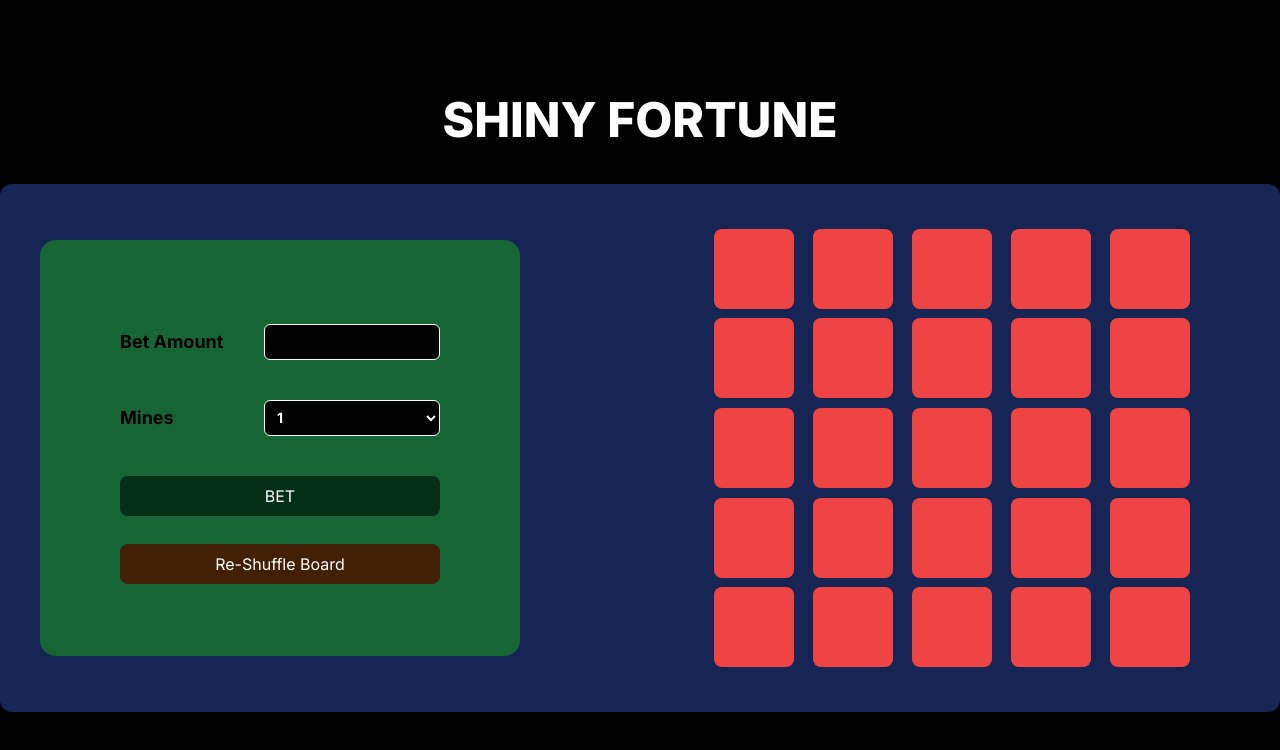
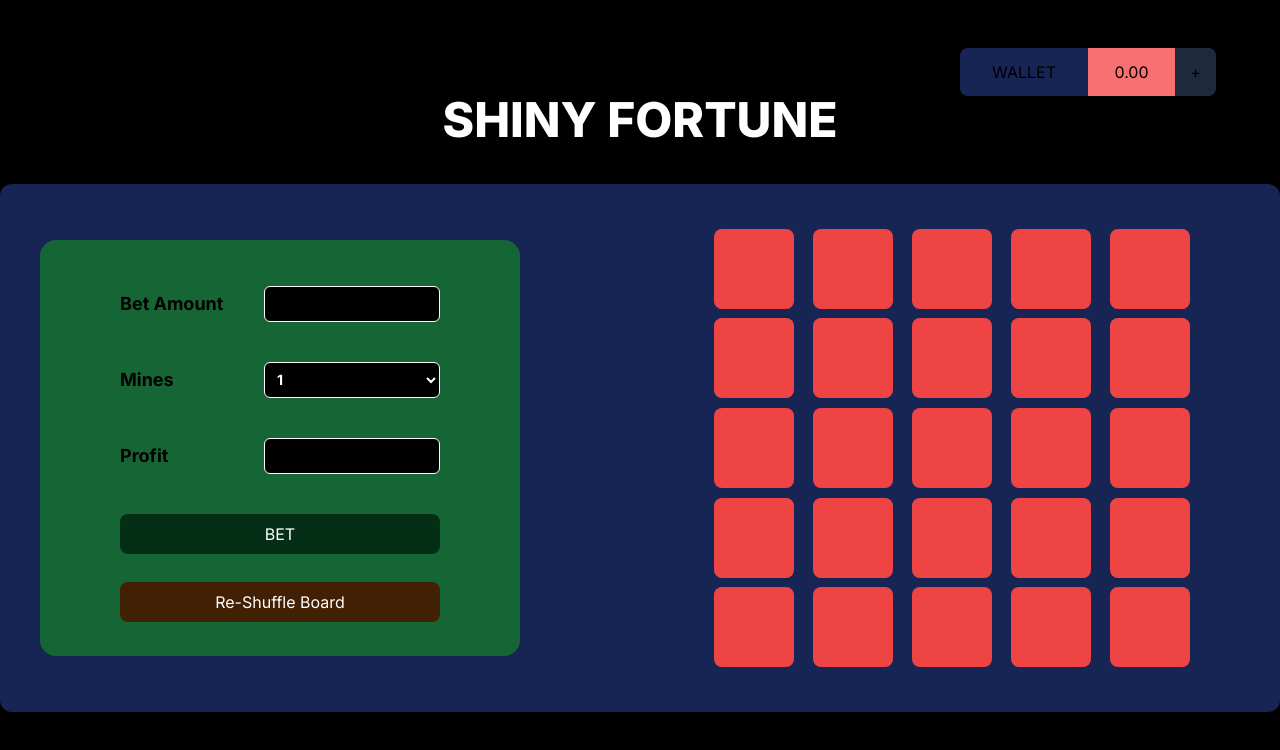
Before and after one commit to poswalsameer/MineRush, a Next.js app in the folder shinyfortune/: page / in a window 1280 px wide. Shown: the top 750 px of the page. Built offline with nearby package versions, Linux system fonts and the light colour scheme.

Commit message:
made some changes and added the ADD MONEY component to add money in the wallet

```diff
--- /dev/null
+++ b/shinyfortune/src/app/components/AddMoney.tsx
@@ -0,0 +1,29 @@
+'use client'
+
+import React from 'react'
+
+function AddMoney(props: any) {
+  return (
+    <>
+
+      <div className=' absolute top-1/2 left-[39%] h-40 w-96 border-2 bg-green-800 flex flex-col justify-center items-center rounded-xl'>
+
+        <div className="w-full flex flex-row justify-center items-center my-3 ">
+
+            <p className="mx-2 text-base font-bold">Bet Amount</p>
+
+            <input type="number" defaultValue={0.00} className="mx-2 h-9 w-36 p-2 text-sm border border-white rounded-md text-white font-bold bg-black"/>
+
+        </div>
+
+        <button className="h-10 w-44 my-3 bg-yellow-950 text-white rounded-lg" onClick={props.addButton}>
+            Add
+        </button>
+
+      </div>
+
+    </>
+  )
+}
+
+export default AddMoney
--- a/shinyfortune/src/app/page.tsx
+++ b/shinyfortune/src/app/page.tsx
@@ -1,16 +1,52 @@
+'use client'
+
+import { useState } from "react";
+import AddMoney from "./components/AddMoney";
+
+
 export default function Home() {
+
+  const [addMoneyButton, setAddMoneyButton] = useState(false);
+
+  const addMoneyButtonClicked = () => {
+    setAddMoneyButton(true);
+  }
+
+  const addButtonClicked = () => {
+    setAddMoneyButton(false);
+  }
+
   return (
     <>
+      {/* { addMoneyButton && < AddMoney /> } */}
 
-      <div className="h-screen w-full bg-black flex flex-col justify-center items-center">
+      <div className={`h-screen w-full bg-black flex flex-col justify-center items-center ${ addMoneyButton ? 'blur-sm' : '' } `}>
 
         <h1 className="my-6 text-5xl text-white font-extrabold" > SHINY FORTUNE </h1>
+
+        {/* WALLET LAYOUT AND UI */}
+        <div className="top-12 right-16 h-12 w-64 bg-blue-950 rounded-lg absolute flex justify-center items-center">
+
+          <div className="flex justify-center items-center h-full w-1/2">
+            WALLET
+          </div>
+
+          <div className=" h-full w-[34%] bg-red-400 flex justify-center items-center ">
+              0.00
+          </div>
+
+          <div className=" h-full w-[16%] flex justify-center items-center bg-slate-800 rounded-r-lg">
+              <button onClick={addMoneyButtonClicked}>+</button>
+          </div>
+
+        </div>
 
         <div className="my-4 h-[33rem] w-[80rem] bg-blue-950 rounded-xl flex flex-row justify-between items-center" >
 
           {/* bet amount wala box */}
           <div className=" flex flex-col justify-center items-center ml-10 h-[26rem] w-[30rem] bg-green-800 rounded-2xl">
 
+            {/* BET AMOUNT FIELD */}
             <div className="w-full flex flex-row justify-between items-center my-5 ">
 
               {/* <div className="w-1/2 "> */}
@@ -23,6 +59,7 @@ export default function Home() {
 
             </div>
 
+            {/* NUMBER OF MINES FIELD */}
             <div className="w-full flex flex-row justify-between items-center my-5">
 
               {/* <div className="w-1/2"> */}
@@ -60,8 +97,23 @@ export default function Home() {
 
             </div>
 
+            {/* PROFIT BOX */}
+            <div className="w-full flex flex-row justify-between items-center my-5 ">
+
+              {/* <div className="w-1/2 "> */}
+                <p className=" ml-20 text-lg font-bold">Profit</p>
+              {/* </div> */}
+
+              {/* <div className="w-1/2"> */}
+               <div className="mr-20 h-9 w-44 p-2 text-sm border border-white rounded-md text-white font-bold bg-black"></div>
+              {/* </div> */}
+
+            </div>
+
+            {/* BET BUTTON */}
             <button className="h-10 w-80 my-5 bg-green-950 text-white rounded-lg" >BET</button>
 
+            {/* BUTTON FOR RE SHUFFLE THE BOARD */}
             <button className="h-10 w-80 my-2 bg-yellow-950 text-white rounded-lg" >Re-Shuffle Board</button>
 
 
@@ -103,6 +155,8 @@ export default function Home() {
 
       </div>
 
+      { addMoneyButton && < AddMoney addButton={addButtonClicked} /> }
+
     </>
   );
 }
```
